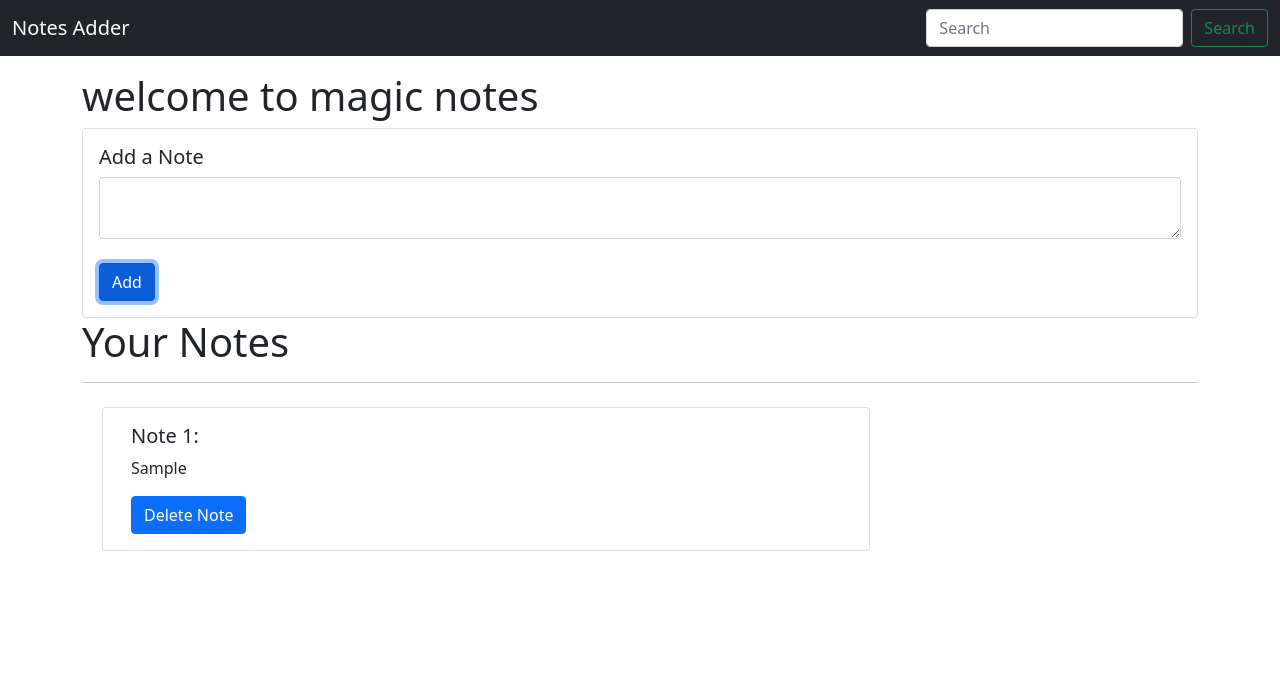
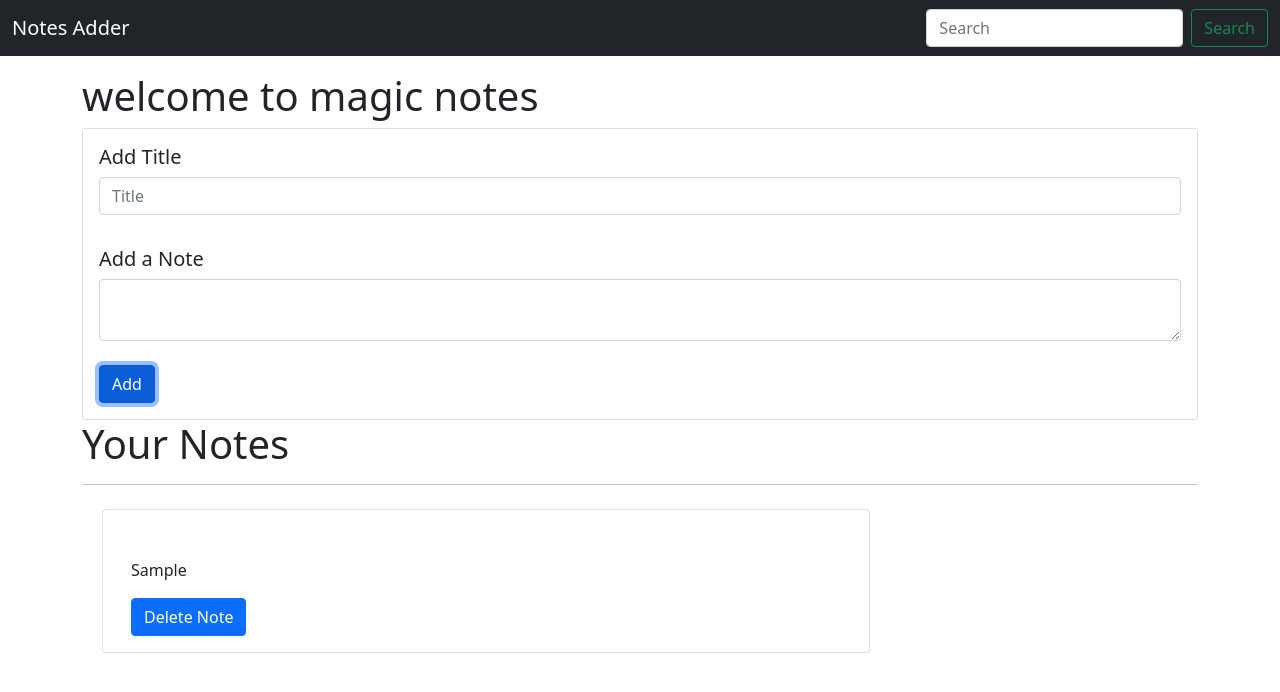
Before and after one commit to muskan2566/note-adder, a plain HTML site: page index.html in a window 1280 px wide. Both pictures are taken after typing "Sample" into the empty fields and a click on the button "Add". Drawn offline with nearby package versions, Linux system fonts and the light colour scheme.

Commit message:
final commit

```diff
--- a/app.js
+++ b/app.js
@@ -3,6 +3,7 @@ showItem();
 
 let addBtn=document.getElementById('addBtn');
 addBtn.addEventListener('click' ,function(e){
+    let addtitle=document.getElementById('addTitle');
     let addTxt=document.getElementById('addTxt');
     let notes= localStorage.getItem('notes');
     if(notes==null){
@@ -11,11 +12,17 @@ addBtn.addEventListener('click' ,function(e){
     else{
         notesObj=JSON.parse(notes);
     }
-    let add=addTxt.value;
-    notesObj.push(add);
+    // let notetitle=addtitle.value;
+    // let notetext=addTxt.value;
+    let addObj={
+        title:addtitle.value,
+        text: addTxt.value,
+    };
+    // console.log(addtitle);
+    notesObj.push(addObj);
     localStorage.setItem("notes",JSON.stringify(notesObj));
+    addtitle.value="";
     addTxt.value="";
-    console.log(add);
     showItem();
 });
 function showItem(){
@@ -28,11 +35,11 @@ function showItem(){
     }
     let html="";
     notesObj.forEach(function(element,index){
-        html+=`<div id="notes" class="search row container-fluid">
-        <div class=" my-2 mx-2 card" style="width: 48rem;">
+        html+=`<div id="notes" class=" row container-fluid">
+        <div class=" search my-2 mx-2 card" style="width: 48rem;">
           <div class="card-body">
-            <h5 class="card-title">Note ${index+1}:<br></h5>
-            <p>${element}</p>
+            <h5 class="card-title"> ${element.title}<br></h5>
+            <p>${element.text}</p>
             <button onclick="deletenote(${index})" class="btn btn-primary"> Delete Note</button>
           </div>
         </div>`;
@@ -58,8 +65,11 @@ let search=document.getElementById('search');
 search.addEventListener('input',function(e){
 let inputval=search.value;
 let card=document.getElementsByClassName('search');
+
 Array.from(card).forEach(function(element){
-    let p=element.getElementsByTagName("p").innerText;
+    // let p=document.getElementsByTagName("p").innerText;
+    let p = element.querySelector("p").innerText;
+    // console.log(p);
     if(p.includes(inputval))
         element.style.display="block";
     else
--- a/index.html
+++ b/index.html
@@ -5,7 +5,7 @@
     <meta charset="UTF-8">
     <meta http-equiv="X-UA-Compatible" content="IE=edge">
     <meta name="viewport" content="width=device-width, initial-scale=1.0">
-    <title>Document</title>
+    <title>Note Adder</title>
     <link href="https://cdn.jsdelivr.net/npm/bootstrap@5.0.2/dist/css/bootstrap.min.css" rel="stylesheet"
         integrity="sha384-EVSTQN3/azprG1Anm3QDgpJLIm9Nao0Yz1ztcQTwFspd3yD65VohhpuuCOmLASjC" crossorigin="anonymous">
 </head>
@@ -26,9 +26,15 @@
         <h1>welcome to magic notes</h1>
         <div class="card">
           <div class="card-body">
-            <h5 class="card-title">Add a Note</h5>
-            <div class="input-group">
-              <!-- <span class="input-group-text"> </span> -->
+          <h5>Add Title </h5>
+          <div class=" input-group flex-nowrap">
+            <input type="text" id="addTitle" class="form-control" placeholder="Title" aria-label="Username" aria-describedby="addon-wrapping">
+          </div>
+          </div>
+
+         <div class="card-body">
+           <h5 class="card-title">Add a Note</h5>
+           <div class="input-group">
               <textarea class="form-control" id="addTxt" aria-label="With textarea"></textarea>
             </div>
             <br>
```
